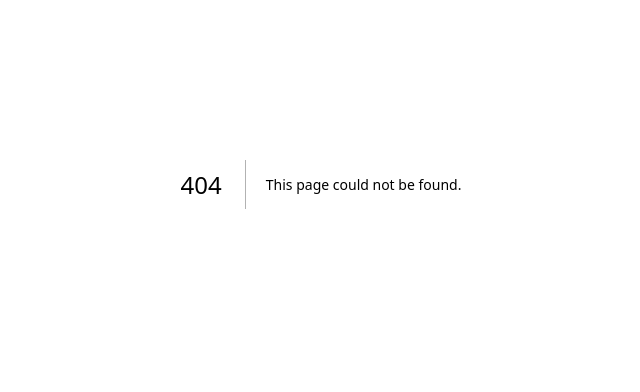
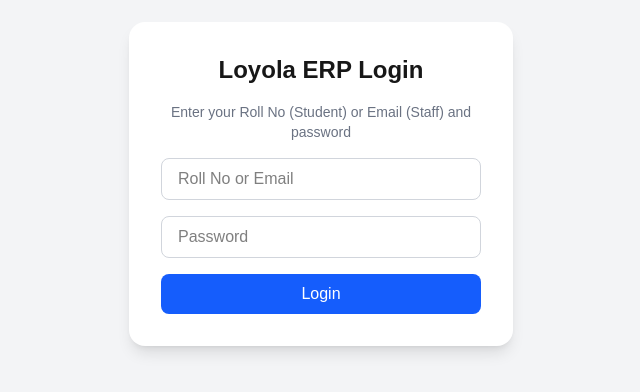
Before and after one commit to JWS-Technology/loyola-frontend, a Next.js app: page /login in a window 1280 px wide. Before the commit this address had no page. Shown: the part 216-608 px from the top of the page, without its empty margins (319-959 px from the left). Built offline with nearby package versions, Linux system fonts and the light colour scheme.

Commit message:
login page with new username and password

```diff
--- /dev/null
+++ b/app/login/page.tsx
@@ -0,0 +1,81 @@
+// app/(or pages)/login/page.tsx or src/components/LoginPage.tsx
+"use client";
+
+import { useState } from "react";
+import { useRouter } from "next/navigation";
+import axios from "axios";
+
+export default function LoginPage() {
+    const [username, setUsername] = useState("");
+    const [password, setPassword] = useState("");
+    const [loading, setLoading] = useState(false);
+    const [error, setError] = useState("");
+    const router = useRouter();
+
+    const handleLogin = async (e: React.FormEvent) => {
+        e.preventDefault();
+        setLoading(true);
+        setError("");
+
+        try {
+            const res = await axios.post(
+                `${process.env.NEXT_PUBLIC_API_URL}/auth/login`,
+                { username, password },
+                {
+                    withCredentials: true, // important: accept httpOnly cookie
+                }
+            );
+
+            const { role } = res.data;
+
+            // don't store user in localStorage - server issued cookie
+            if (role === "student") router.push("/student/dashboard");
+            else if (role === "staff") router.push("/staff/dashboard");
+            else router.push("/");
+
+        } catch (err: unknown) {
+            if (axios.isAxiosError(err) && err.response?.data?.message) {
+                setError(String(err.response.data.message));
+            } else if (err instanceof Error) {
+                setError(err.message);
+            } else {
+                setError("Login failed");
+            }
+        } finally {
+            setLoading(false);
+        }
+    };
+
+    return (
+        <div className="flex items-center justify-center min-h-screen bg-gray-100">
+            <form onSubmit={handleLogin} className="bg-white p-8 rounded-2xl shadow-lg w-96 space-y-4">
+                <h1 className="text-2xl font-bold text-center">Loyola ERP Login</h1>
+                <p className="text-sm text-center text-gray-500">Enter your Roll No (Student) or Email (Staff) and password</p>
+
+                <input
+                    type="text"
+                    placeholder="Roll No or Email"
+                    value={username}
+                    onChange={(e) => setUsername(e.target.value)}
+                    required
+                    className="w-full border text-black border-gray-300 rounded-lg px-4 py-2 focus:outline-none focus:ring focus:ring-blue-300"
+                />
+
+                <input
+                    type="password"
+                    placeholder="Password"
+                    value={password}
+                    onChange={(e) => setPassword(e.target.value)}
+                    required
+                    className="w-full border text-black border-gray-300 rounded-lg px-4 py-2 focus:outline-none focus:ring focus:ring-blue-300"
+                />
+
+                {error && <p className="text-red-500 text-sm text-center">{error}</p>}
+
+                <button type="submit" disabled={loading} className="w-full bg-blue-600 hover:bg-blue-700 text-white font-medium py-2 rounded-lg transition">
+                    {loading ? "Logging in..." : "Login"}
+                </button>
+            </form>
+        </div>
+    );
+}
```
